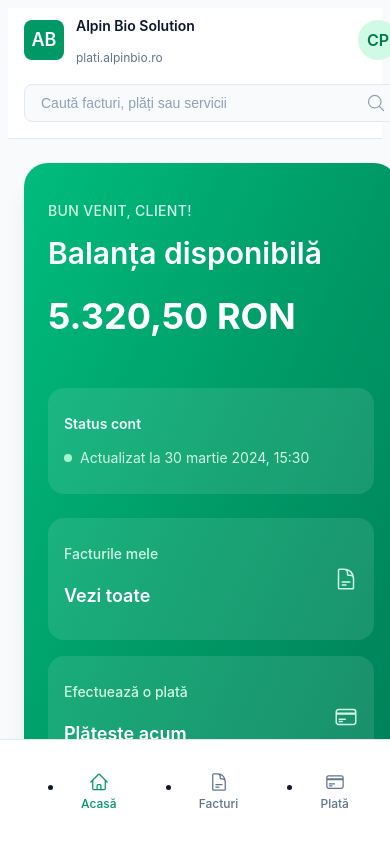
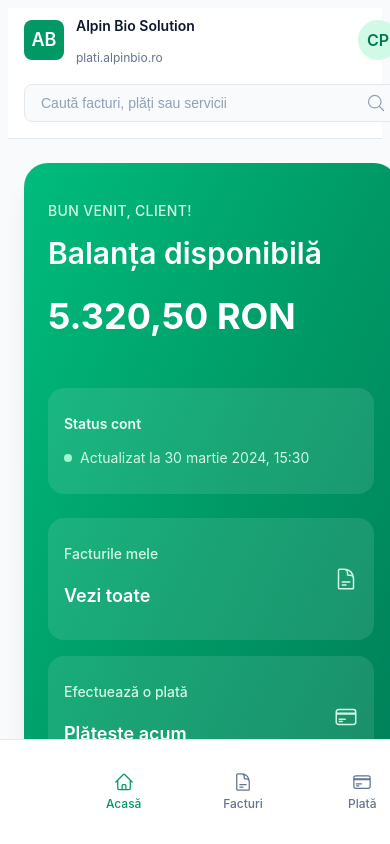
Before and after one commit to 11digits/alpinbio, a Vue app: page / in a window 390 px wide. Both pictures are taken after typing "Sample", "5551234", "Sample" into the empty fields and a click on the button "Autentificare". Shown: the top 844 px of the page. Built offline with nearby package versions, Linux system fonts and the light colour scheme.

Commit message:
Fix mobile overflow and bottom nav styling

```diff
--- a/src/assets/main.css
+++ b/src/assets/main.css
@@ -10,7 +10,7 @@
 
   body {
     font-family: 'Inter', 'Segoe UI', Tahoma, Geneva, Verdana, sans-serif;
-    @apply bg-slate-50 text-slate-900 antialiased;
+    @apply bg-slate-50 text-slate-900 antialiased overflow-x-hidden;
   }
 
   a {
--- a/src/components/layout/AppLayout.vue
+++ b/src/components/layout/AppLayout.vue
@@ -95,18 +95,20 @@
   </div>
 
   <nav class="fixed bottom-0 left-0 right-0 border-t border-slate-200 bg-white shadow-lg/5 lg:hidden">
-    <ul class="flex items-center justify-around py-2">
-      <li v-for="item in navigation" :key="item.to">
+    <div class="mx-auto w-full max-w-6xl px-4">
+      <ul class="flex list-none items-center justify-between gap-2 py-2">
+        <li v-for="item in navigation" :key="item.to" class="flex-1">
           <RouterLink
             :to="item.to"
-          class="flex flex-col items-center gap-1 rounded-lg px-4 py-2 text-xs font-medium"
-          :class="isActive(item.to) ? 'text-emerald-600' : 'text-slate-500'"
+            class="flex w-full flex-col items-center gap-1 rounded-lg px-3 py-2 text-xs font-medium transition-colors"
+            :class="isActive(item.to) ? 'text-emerald-600' : 'text-slate-500 hover:text-emerald-600'"
           >
             <component :is="item.icon" class="h-5 w-5" />
-          <span>{{ item.mobileName || item.name }}</span>
+            <span class="truncate">{{ item.mobileName || item.name }}</span>
           </RouterLink>
         </li>
       </ul>
+    </div>
   </nav>
 </template>
 
```
Lines whose indentation alone changed are shown as unchanged.
